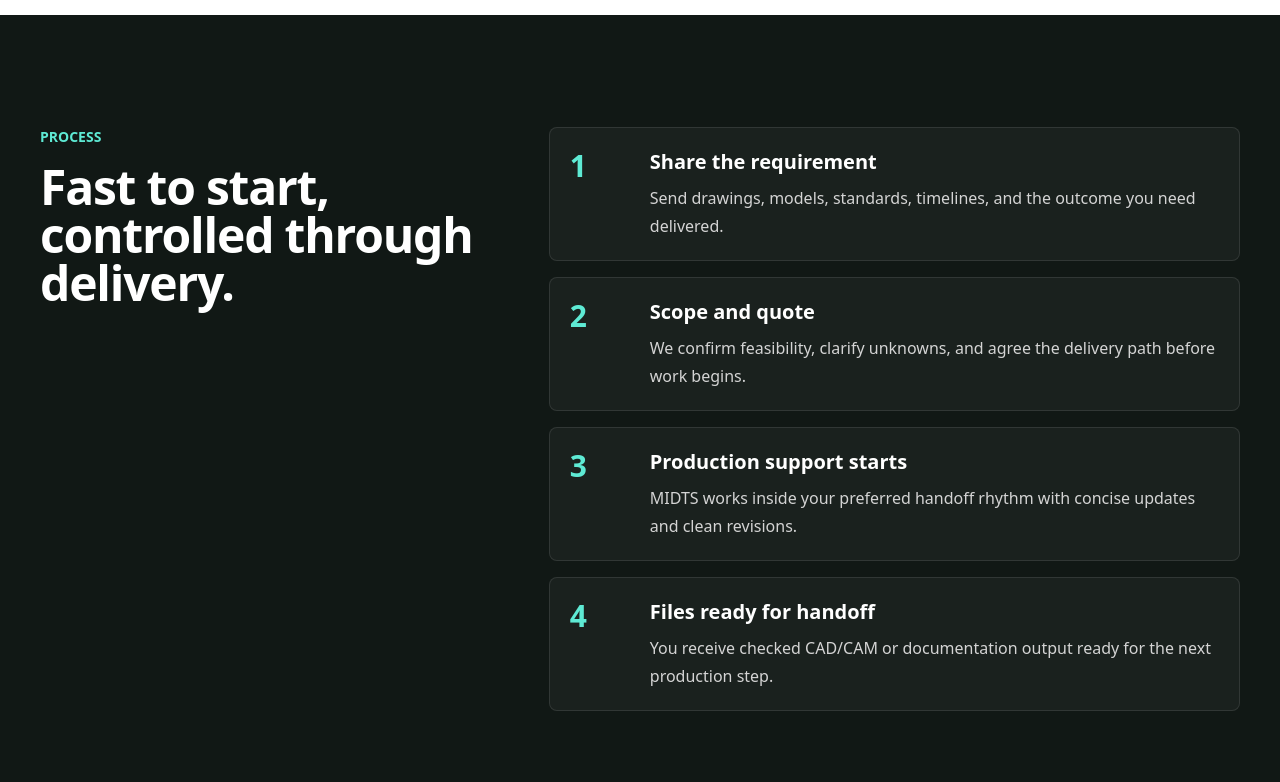
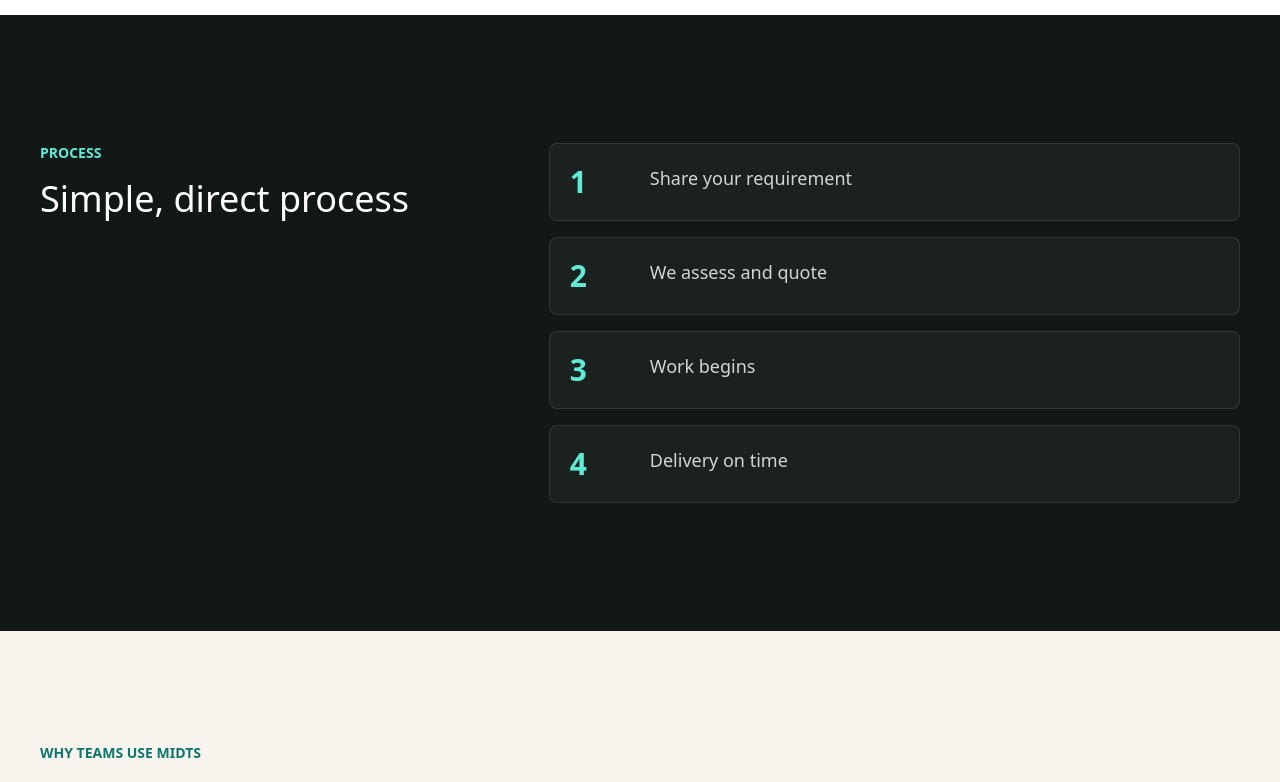
Before and after one commit to zeeshankhanminhas/NEW-MIDTS, a Next.js app: page / in a window 1280 px wide. Shown: the part 2120-2902 px from the top of the page. Built offline with nearby package versions, Linux system fonts and the light colour scheme.

Commit message:
Align process section with content rules

```diff
--- a/components/Process.tsx
+++ b/components/Process.tsx
@@ -1,44 +1,31 @@
 const steps = [
-  {
-    title: 'Share the requirement',
-    text: 'Send drawings, models, standards, timelines, and the outcome you need delivered.',
-  },
-  {
-    title: 'Scope and quote',
-    text: 'We confirm feasibility, clarify unknowns, and agree the delivery path before work begins.',
-  },
-  {
-    title: 'Production support starts',
-    text: 'MIDTS works inside your preferred handoff rhythm with concise updates and clean revisions.',
-  },
-  {
-    title: 'Files ready for handoff',
-    text: 'You receive checked CAD/CAM or documentation output ready for the next production step.',
-  },
+  'Share your requirement',
+  'We assess and quote',
+  'Work begins',
+  'Delivery on time',
 ];
 
 export default function Process() {
   return (
-    <section id="process" className="bg-[#111815] py-20 text-white md:py-28">
-      <div className="container_large padding_global grid gap-12 md:grid-cols-[0.8fr_1.2fr]">
+    <section id="process" className="section_process bg-[#111815] py-20 text-white md:py-32">
+      <div className="container_large padding_global">
+        <div className="process_wrapper grid gap-12 md:grid-cols-[0.8fr_1.2fr]">
           <div>
-          <p className="mb-4 text-sm font-semibold uppercase text-teal-300">Process</p>
-          <h2 className="text-4xl font-semibold leading-tight tracking-tight md:text-5xl">
-            Fast to start, controlled through delivery.
+            <p className="text_eyebrow mb-4 text-sm font-semibold uppercase text-teal-300">Process</p>
+            <h2 className="heading_section text-3xl font-medium leading-tight md:text-4xl">
+              Simple, direct process
             </h2>
           </div>
-        <ol className="grid gap-4">
+          <ol className="grid_process grid gap-4">
             {steps.map((step, index) => (
-            <li key={step.title} className="grid gap-4 rounded-lg border border-white/10 bg-white/[0.04] p-5 md:grid-cols-[64px_1fr]">
-              <span className="text-3xl font-semibold text-teal-300">{index + 1}</span>
-              <div>
-                <h3 className="text-xl font-semibold">{step.title}</h3>
-                <p className="mt-2 leading-7 text-neutral-300">{step.text}</p>
-              </div>
+              <li key={step} className="card_step grid gap-4 rounded-lg border border-white/10 bg-white/[0.04] p-5 text-base text-neutral-300 md:grid-cols-[64px_1fr] md:text-lg">
+                <span className="text_label text-3xl font-semibold text-teal-300">{index + 1}</span>
+                <p className="text_body">{step}</p>
               </li>
             ))}
           </ol>
         </div>
+      </div>
     </section>
   );
 }
```
Lines whose indentation alone changed are shown as unchanged.
